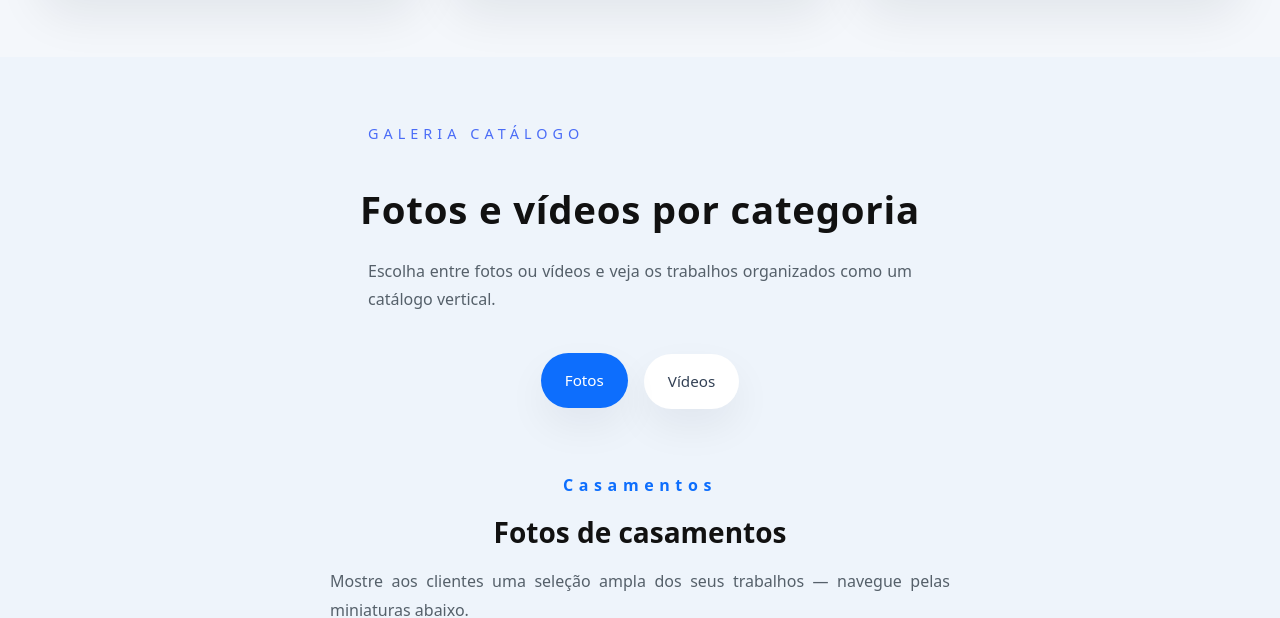
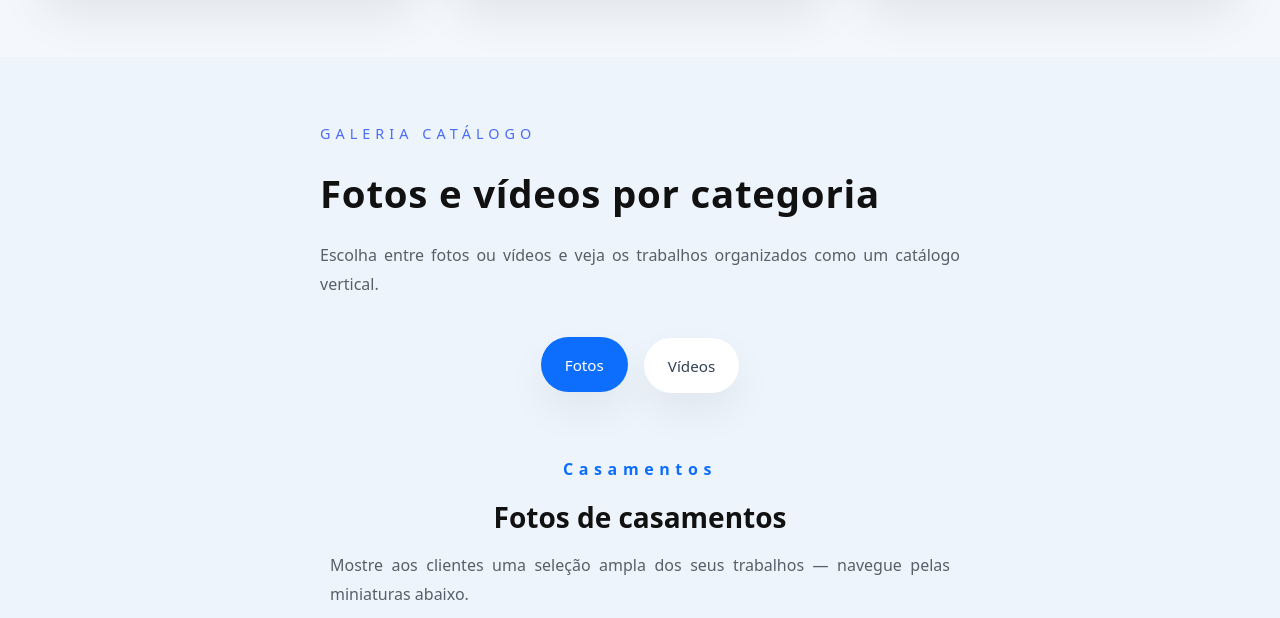
Before and after one commit to miltondevwebmz/landingpage_agencia_fotografica, a plain HTML site: page index.html in a window 1280 px wide. Shown: the part 2120-2738 px from the top of the page. Drawn offline with Linux system fonts and the light colour scheme.

Commit message:
alinha no texto do header da galeria

```diff
--- a/style/galeria.css
+++ b/style/galeria.css
@@ -1,3 +1,4 @@
+
 .galeria{
     width: 100%;
     padding: 4rem 2rem 6rem;
@@ -7,7 +8,6 @@
 .galeria-header{
     max-width: 900px;
     margin: 0 auto 2.5rem;
-    text-align: center;
 }
 
 .galeria-header .eyebrow{
@@ -20,12 +20,14 @@
 
 .galeria-header h2{
     font-size: clamp(2rem, 3vw, 3.2rem);
-    margin-bottom: 1rem;
+    max-width: 40rem;
+    margin: 0 auto 1rem;
+    text-align: left;
     color: #111;
 }
 
 .galeria-header p{
-    max-width: 34rem;
+    max-width: 40rem;
     margin: 0 auto;
     color: #55606a;
     line-height: 1.8;
```
